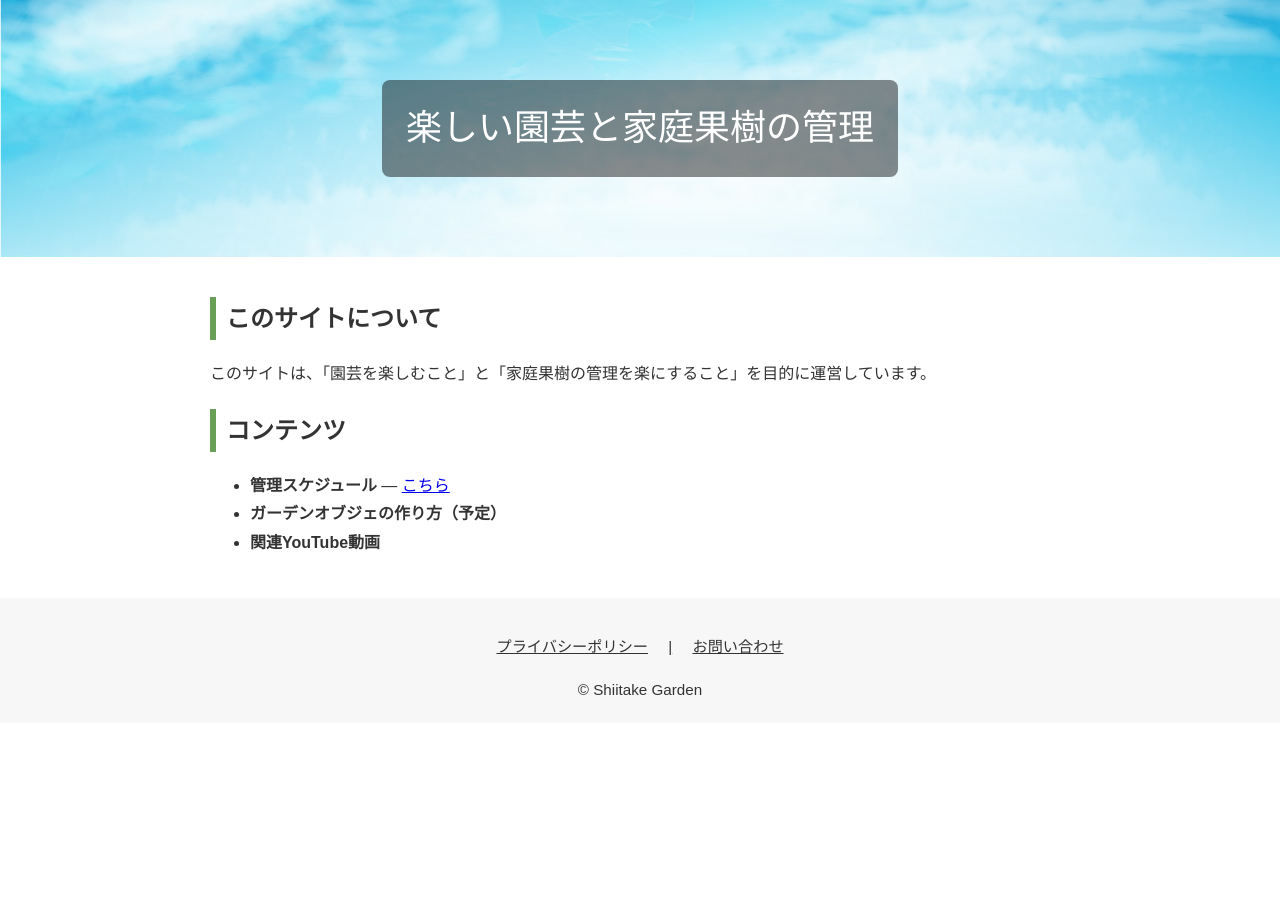
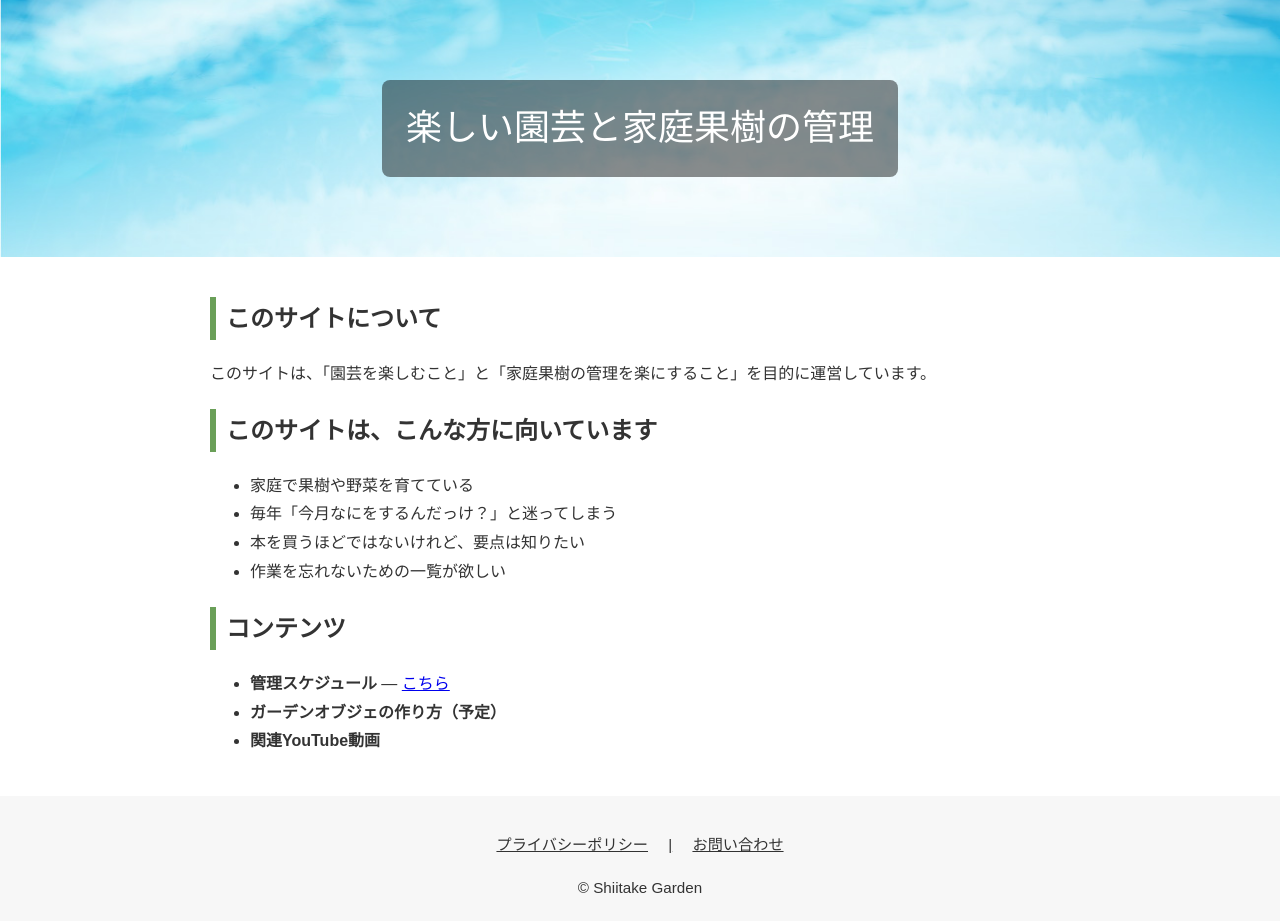
Before and after one commit to shiitake-garden/shiitake-garden.github.io, a Jekyll site: the page built from index.html, in a window 1280 px wide. Built offline with Jekyll 4.4.1, drawn with Linux system fonts in a browser that asks for light colours; before the commit the page ends 900 px from its top, so only the background shows below that.

Commit message:
Update index.html

```diff
--- a/index.html
+++ b/index.html
@@ -9,6 +9,17 @@ description: 園芸を楽しみ、家庭果樹の管理を楽にするための
   <p>このサイトは、「園芸を楽しむこと」と「家庭果樹の管理を楽にすること」を目的に運営しています。</p>
 </section>
 
+<section class="for-you">
+  <h2>このサイトは、こんな方に向いています</h2>
+
+  <ul>
+    <li>家庭で果樹や野菜を育てている</li>
+    <li>毎年「今月なにをするんだっけ？」と迷ってしまう</li>
+    <li>本を買うほどではないけれど、要点は知りたい</li>
+    <li>作業を忘れないための一覧が欲しい</li>
+  </ul>
+</section>
+
 <section>
   <h2>コンテンツ</h2>
   <ul>
```
